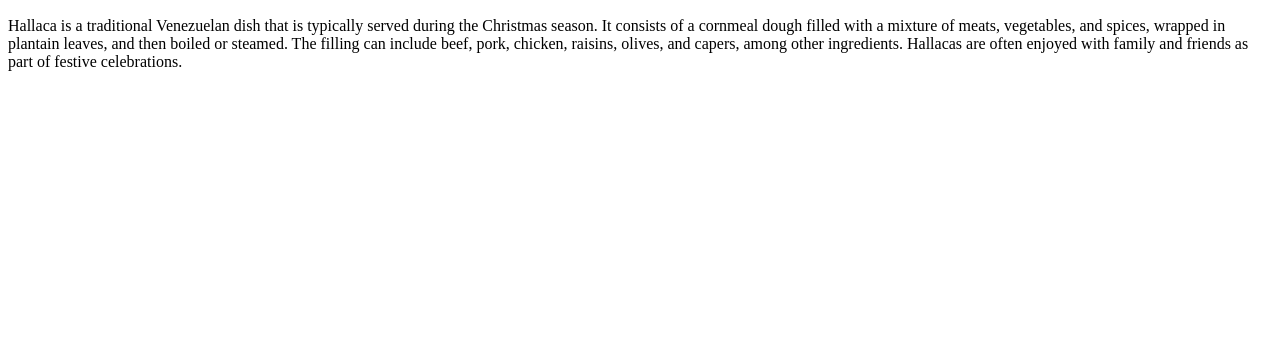
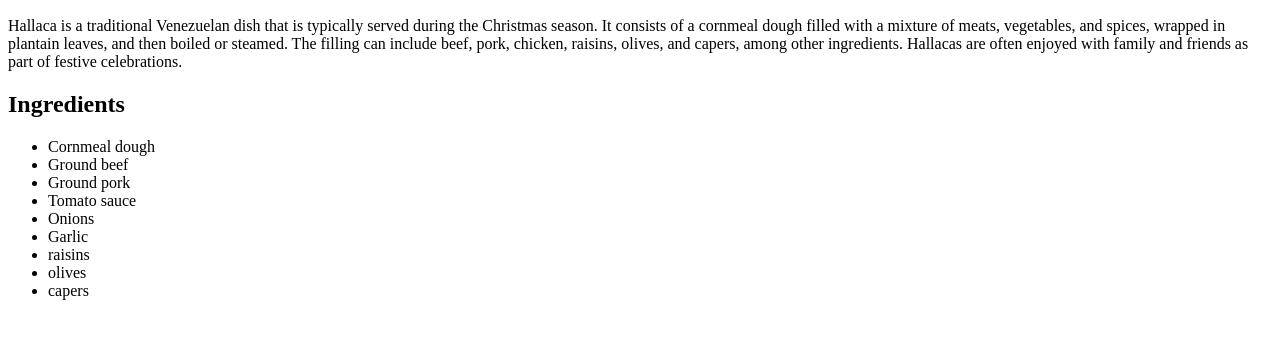
Before and after one commit to KodigoVG/html-project, a plain HTML site: page recipes/hallaca.html in a window 1280 px wide. Shown: the part 460-798 px from the top of the page. Drawn offline with Linux system fonts and the light colour scheme.

Commit message:
Add a list of ingredients to each recipe

```diff
--- a/recipes/hallaca.html
+++ b/recipes/hallaca.html
@@ -17,6 +17,21 @@
     <p>Hallaca is a traditional Venezuelan dish that is typically served during the Christmas season. It consists of a cornmeal dough filled with a mixture of meats, vegetables, and spices, wrapped in plantain leaves, and then boiled or steamed. The filling can include beef, pork, chicken,
         raisins, olives, and capers, among other ingredients. Hallacas are often enjoyed with family and friends as part of festive celebrations.</p>
 
+    <h2>Ingredients</h2>
+    <ul>
+        <li>Cornmeal dough</li>
+        <li>Ground beef</li>
+        <li>Ground pork</li>
+        <li>Tomato sauce</li>
+        <li>Onions</li>
+        <li>Garlic</li>
+        <li>raisins</li>
+        <li>olives</li>
+        <li>capers</li>
+    </ul>
+
+
+
 
 </body>
 </html>
```
Also changed, not shown: recipes/empanada.html (+10 -0 lines), recipes/lasagna.html (+12 -0 lines).
